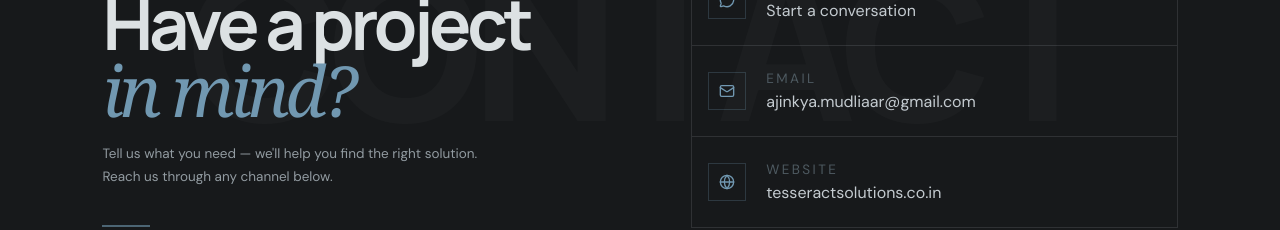
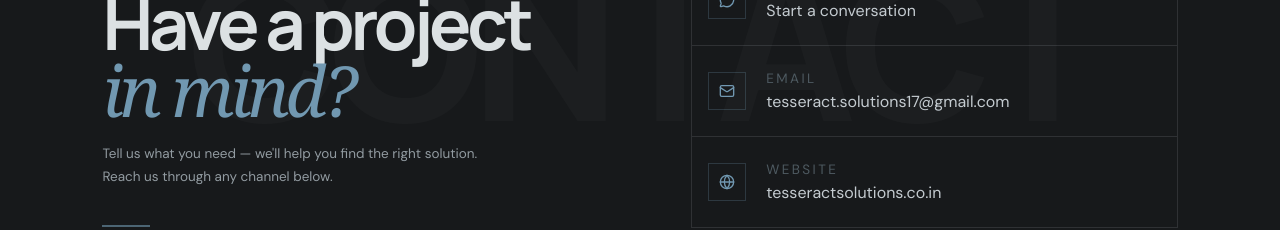
Before and after one commit to anisha-m31/tesseract-solution, a React (Vite) app in the folder tesseract-solutions/: page / in a window 1280 px wide. Shown: the part 2151-2381 px from the top of the page. Built offline with nearby package versions, Linux system fonts and the light colour scheme.

Commit message:
email change

```diff
--- a/tesseract-solutions/src/components/Contact.jsx
+++ b/tesseract-solutions/src/components/Contact.jsx
@@ -63,13 +63,13 @@
               </span>
             </a>
 
-            <a href="mailto:ajinkya.mudliaar@gmail.com">
+            <a href="mailto:tesseract.solutions17@gmail.com">
               <div className="contact-option-icon">
                 <Mail size={16} />
               </div>
               <span>
                 <small>EMAIL</small>
-                ajinkya.mudliaar@gmail.com
+                tesseract.solutions17@gmail.com
               </span>
             </a>
 
```
